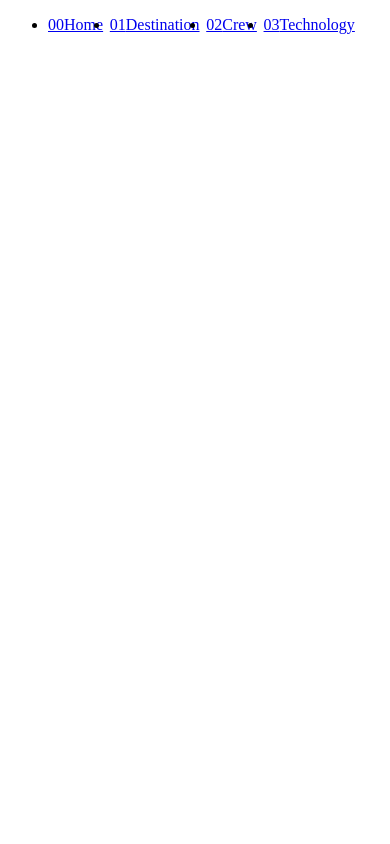
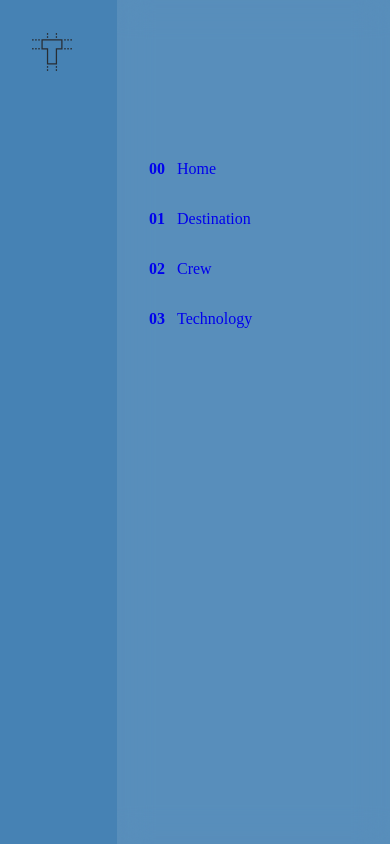
Before and after one commit to echoshihab/cssPlayground, a plain HTML site: page responsive_hamburger_2/index.html in a window 390 px wide. Drawn offline with Linux system fonts and the light colour scheme.

Commit message:
add responsive style at 35em breakpoint:

```diff
--- a/responsive_hamburger_2/index.html
+++ b/responsive_hamburger_2/index.html
@@ -7,7 +7,10 @@
     <title>Document</title>
 </head>
 <body>
-    <header>
+    <header class="primary-header flex">
+        <div>
+            <img src="logo.svg" alt="logo" class="logo">
+        </div>
         <nav>
             <ul id="primary-navigation" class="primary-navigation flex">
                 <li class="active">
--- a/responsive_hamburger_2/style.css
+++ b/responsive_hamburger_2/style.css
@@ -1,4 +1,65 @@
+*,
+*::before,
+*::after {
+  box-sizing: border-box;
+  margin: 0;
+  padding: 0;
+}
+
+body {
+  background: steelblue;
+}
 .flex {
   display: flex;
-  gap: 2%;
+  gap: var(--gap, 1rem);
 }
+
+/* primary header */
+.logo {
+  width: 40px;
+  height: 40px;
+  margin: 2rem;
+}
+
+.primary-header {
+  align-items: center;
+  justify-content: space-between;
+}
+
+.primary-navigation {
+  list-style: none;
+  padding: 0;
+  margin: 0;
+
+  background: hsl(0 0% 0% / 0.75);
+  backdrop-filter: blur(1rem);
+}
+
+@supports (backdrop-filter: blur(1rem)) {
+  .primary-navigation {
+    background: hsl(0 0% 100% / 0.1);
+    backdrop-filter: blur(1rem);
+  }
+}
+
+.primary-navigation a {
+  text-decoration: none;
+}
+
+.primary-navigation a > [aria-hidden="true"] {
+  font-weight: 700;
+  margin-inline-end: 0.75rem;
+}
+
+@media (max-width: 35em) {
+  .primary-navigation {
+    --gap: 2em;
+
+    position: fixed;
+
+    inset: 0 0 0 30%; /*top bottom left and right */
+
+    flex-direction: column;
+    padding: min(30vh, 10rem) 2em;
+  }
+}
```
Also changed, not shown: responsive_hamburger_2/logo.svg (added).
